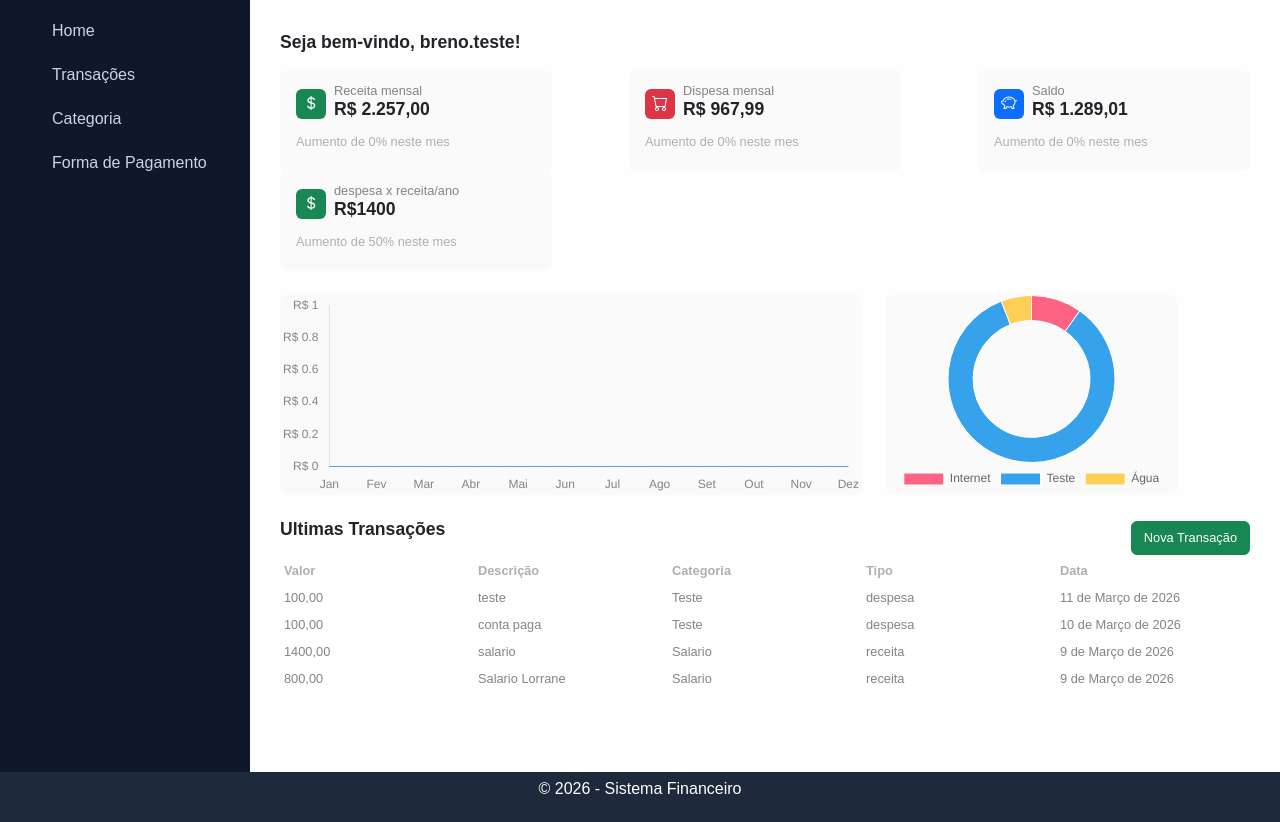
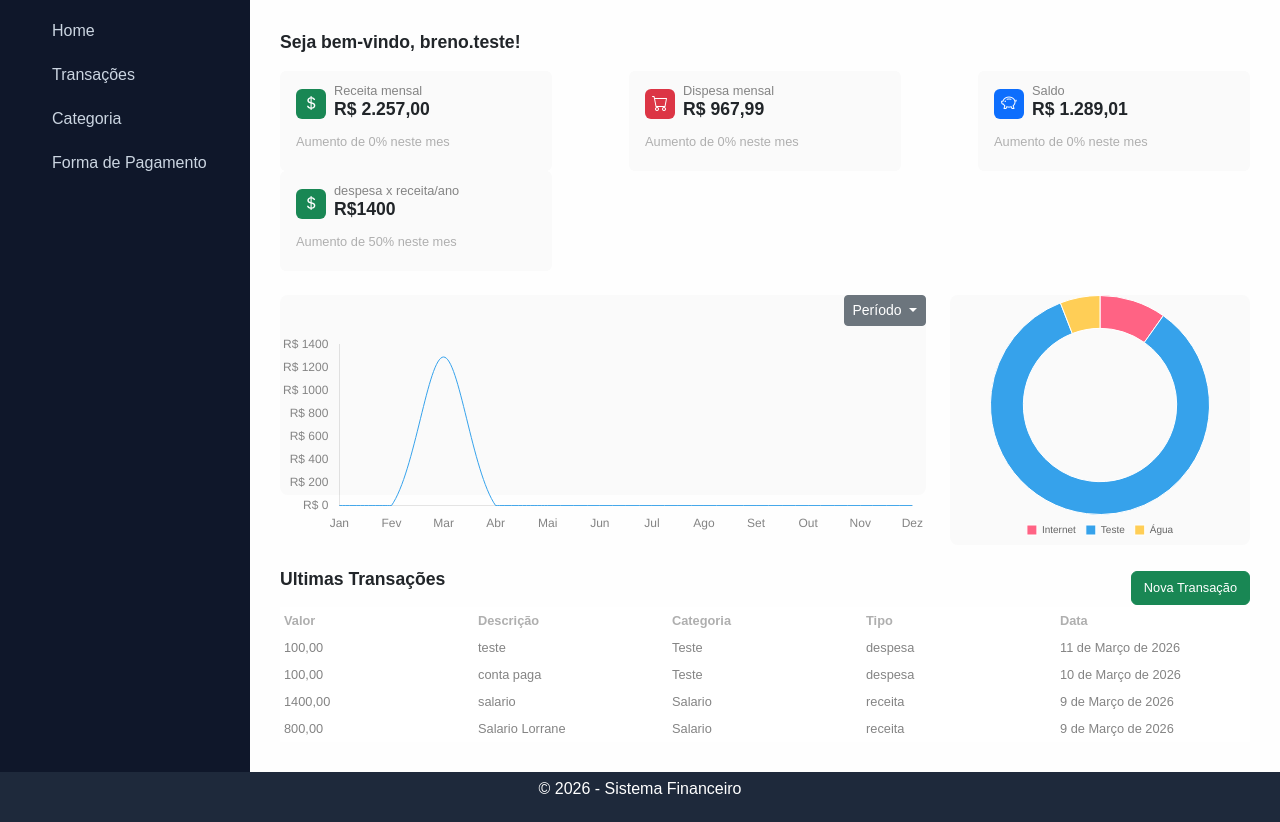
Before and after one commit to AntonioBreno/controle-financeiro, a Django app: page /financas/ in a window 1280 px wide. Shown: the part 71-893 px from the top of the page. Run offline with Django 5.2, Linux system fonts and the light colour scheme; a user stored in the database is signed in; data comes from the database, SQL or seed files in the repository; both versions use the stored data as it was after the commit.

Commit message:
feat(dashboard): implementa função periodo no grafico de saldo

```diff
--- a/financas/static/css/style.css
+++ b/financas/static/css/style.css
@@ -182,9 +182,9 @@
   height: 200px !important;
 }
 
-.gafico-container-doughnut {
+.grafico-container-doughnut {
   background: var(--app-bg-card);
   border-radius: 8px;
-  width: 30% !important;
-  height: 200px !important;
+  width: 300px !important;
+  height: 250px !important;
 }
--- a/financas/views.py
+++ b/financas/views.py
@@ -88,9 +88,37 @@ def dashboard_view(request):
     percentual_despesa = calcular_percentual(total_despesa, despesa_anterior)
     percentual_saldo = calcular_percentual(saldo, saldo_anterior)
 
+    #Grafico saldo mensal e diario
+    transacoes = Transacao.objects.all()
     meses = ["Jan", "Fev", "Mar", "Abr", "Mai", "Jun", "Jul", "Ago", "Set", "Out", "Nov", "Dez" ]
-    saldo_mensal = [0, 0, 0, 0, 0, 0, 0, 0, 0, 0, 0, 0]
+    saldo_mensal = [0] * 12
 
+
+    dias_mes = list(range(1, 32))
+    saldo_dias = [0] * 31
+
+    #mes
+    for t in transacoes:
+
+        mes = t.data.month - 1   # janeiro = 0
+
+        if t.tipo == "receita":
+            saldo_mensal[mes] += float(t.valor)
+
+        else:
+            saldo_mensal[mes] -= float(t.valor)
+
+    #dias do mes
+    for t in transacoes:
+
+        dia = t.data.day - 1
+
+        if t.tipo == "receita":
+            saldo_dias[dia] += float(t.valor)
+        else:
+            saldo_dias[dia] -= float(t.valor)
+
+    #Grafico Categorias
     categorias = Transacao.objects.filter(tipo='despesa', user=request.user).values('categoria__nome').annotate(total=Sum('valor'))
 
     labels = [c['categoria__nome'] for c in categorias]
@@ -108,6 +136,8 @@ def dashboard_view(request):
         'percentual_saldo': percentual_saldo,
         "meses": json.dumps(meses),
         "saldo_mensal": json.dumps(saldo_mensal),
+        'dias_mes': json.dumps(dias_mes),
+        'saldo_dias': json.dumps(saldo_dias),
         "categorias": json.dumps(labels),
         "valores_categoria": json.dumps(valores_categoria)
     }
--- a/templates/dashboard.html
+++ b/templates/dashboard.html
@@ -98,18 +98,44 @@
 </div>
 
 <!-- Gráfico -->
-<div class="d-flex gap-4 ">
-  <div class="mb-4 grafico-container-saldo">
-    <canvas id="grafico-saldo">
+<div class="d-flex gap-4 mb-4">
 
-    </canvas>
+  <!-- Gráfico linha -->
+  <div class="mb-4 grafico-container-saldo flex-grow-1">
+
+    <div class="d-flex justify-content-end mb-2">
+      <div class="btn-group">
+        <button class="btn btn-secondary btn-sm dropdown-toggle"
+                type="button"
+                data-bs-toggle="dropdown">
+          Período
+        </button>
+
+        <ul class="dropdown-menu">
+          <li>
+            <button class="dropdown-item" onclick="mudarGrafico('mes')">
+              Por mês
+            </button>
+          </li>
+          <li>
+            <button class="dropdown-item" onclick="mudarGrafico('dia')">
+              Por dia
+            </button>
+          </li>
+        </ul>
+      </div>
+    </div>
+
+    <canvas id="grafico-saldo"></canvas>
+
   </div>
 
-  <div class="gafico-container-doughnut">
-    <canvas id="grafico-categoria">
 
-    </canvas>
+  <!-- Gráfico doughnut -->
+  <div class="grafico-container-doughnut">
+    <canvas id="grafico-categoria"></canvas>
   </div>
+
 </div>
 
 <!-- Tabela personalizada -->
@@ -204,15 +230,26 @@
 <script>
   const rootStyles = getComputedStyle(document.documentElement);
   const corSecudary = rootStyles.getPropertyValue('--app-text-secondary');
+
   const ctx = document.getElementById('grafico-saldo').getContext('2d');
 
-  new Chart(ctx, {
+  const dadosMes = {
+    labels: {{ meses|safe }},
+    data: {{ saldo_mensal|safe }}
+  }
+
+  const dadosDia = {
+    labels: {{ dias_mes|safe }},
+    data: {{ saldo_dias|safe }}
+  }
+
+  let grafico = new Chart(ctx, {
     type: 'line',
     data: {
-      labels: {{ meses| safe }},
+      labels: dadosMes.labels,
     datasets: [{
       label: 'Saldo',
-      data: {{ saldo_mensal| safe }},
+      data: dadosMes.data,
     tension: 0.3,
     borderWidth: 1,
     pointRadius: 0,
@@ -248,10 +285,25 @@
   }
 });
 
+// Função para alterar grafico saldo de mes para ano
+  function mudarGrafico(tipo){
+
+    if(tipo === "mes"){
+      grafico.data.labels = dadosMes.labels
+      grafico.data.datasets[0].data = dadosMes.data
+    }
+
+    if(tipo === "dia"){
+      grafico.data.labels = dadosDia.labels
+      grafico.data.datasets[0].data = dadosDia.data
+    }
+
+    grafico.update()
+}
+
 </script>
 
 <!-- Gráfico Categoria -->
-
 <script>
   const ctxCategoria = document.getElementById('grafico-categoria').getContext('2d');
 
@@ -278,12 +330,20 @@
     cutout: '70%',
     plugins: {
       legend: {
-        position: 'bottom'
+        position: 'bottom',
+        labels: {
+          boxWidth: 10,
+          boxHeight: 10,
+          font: {
+            size: 10
+          }
+        }
       }
     }
   }
   });
 </script>
+
 
 <script>
   document.addEventListener("DOMContentLoaded", function () {
```
Also changed, not shown: db.sqlite3.
